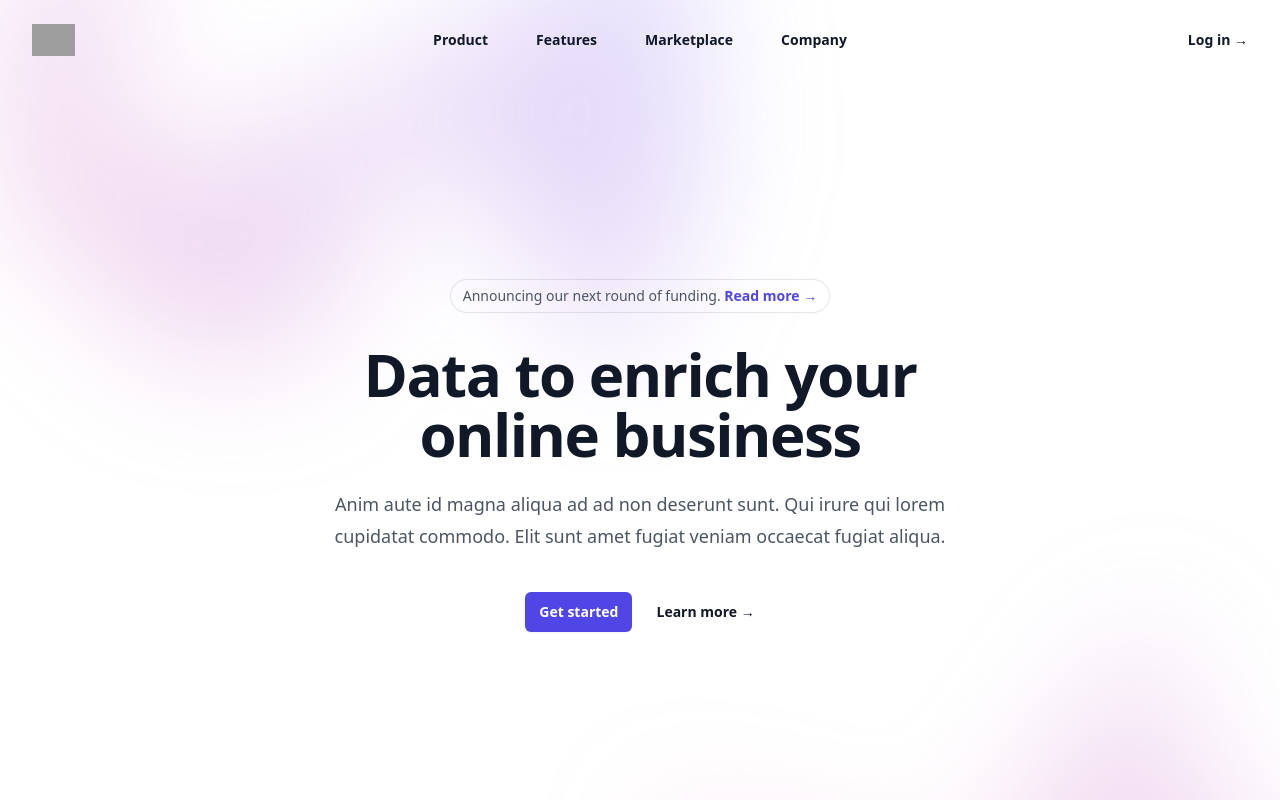
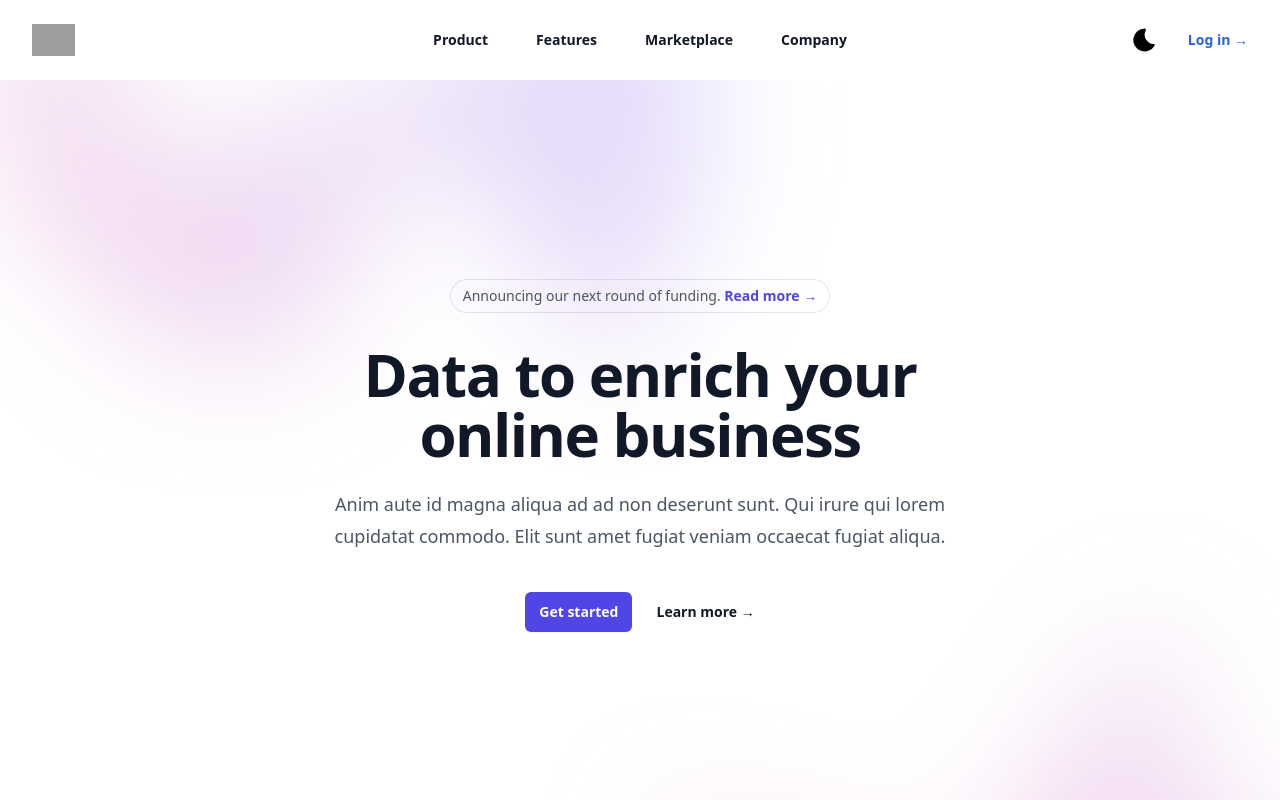
Before and after one commit to cpe-prog/travelSpot, a React (Vite) app: page / in a window 1280 px wide. Shown: the top 800 px of the page. Built offline with nearby package versions, Linux system fonts and the light colour scheme; grey boxes are pictures that could not be loaded.

Commit message:
wip: home page

```diff
--- a/package.json
+++ b/package.json
@@ -10,6 +10,8 @@
     "preview": "vite preview"
   },
   "dependencies": {
+    "@headlessui/react": "^1.7.17",
+    "@heroicons/react": "^2.0.18",
     "react": "^18.2.0",
     "react-dom": "^18.2.0"
   },
--- a/src/App.jsx
+++ b/src/App.jsx
@@ -15,7 +15,7 @@ export default function Example() {
 
 	return (
 		<div className="bg-white">
-			<header className="absolute inset-x-0 top-0 z-50">
+			<header className="fixed bg-inherit inset-x-0 top-0 z-50">
 				<nav
 					className="flex items-center justify-between p-6 lg:px-8"
 					aria-label="Global"
@@ -52,12 +52,26 @@ export default function Example() {
 						))}
 					</div>
 					<div className="hidden lg:flex lg:flex-1 lg:justify-end">
-						<a
-							href="#"
-							className="text-sm font-semibold leading-6 text-gray-900"
-						>
-							Log in <span aria-hidden="true">&rarr;</span>
-						</a>
+						<div className="hidden lg:flex m">
+							<button className="mr-8">
+								<svg
+									className="w-6 h-6"
+									aria-hidden="true"
+									xmlns="http://www.w3.org/2000/svg"
+									fill="currentColor"
+									viewBox="0 0 18 20"
+								>
+									<path d="M17.8 13.75a1 1 0 0 0-.859-.5A7.488 7.488 0 0 1 10.52 2a1 1 0 0 0 0-.969A1.035 1.035 0 0 0 9.687.5h-.113a9.5 9.5 0 1 0 8.222 14.247 1 1 0 0 0 .004-.997Z" />
+								</svg>
+							</button>
+
+							<a
+								href="#"
+								className="text-sm font-semibold leading-6 text-blue-600 font-sans"
+							>
+								Log in <span aria-hidden="true">&rarr;</span>
+							</a>
+						</div>
 					</div>
 				</nav>
 				<Dialog
```
Also changed, not shown: 1 other file (tests, documents, lock files or other folders).
